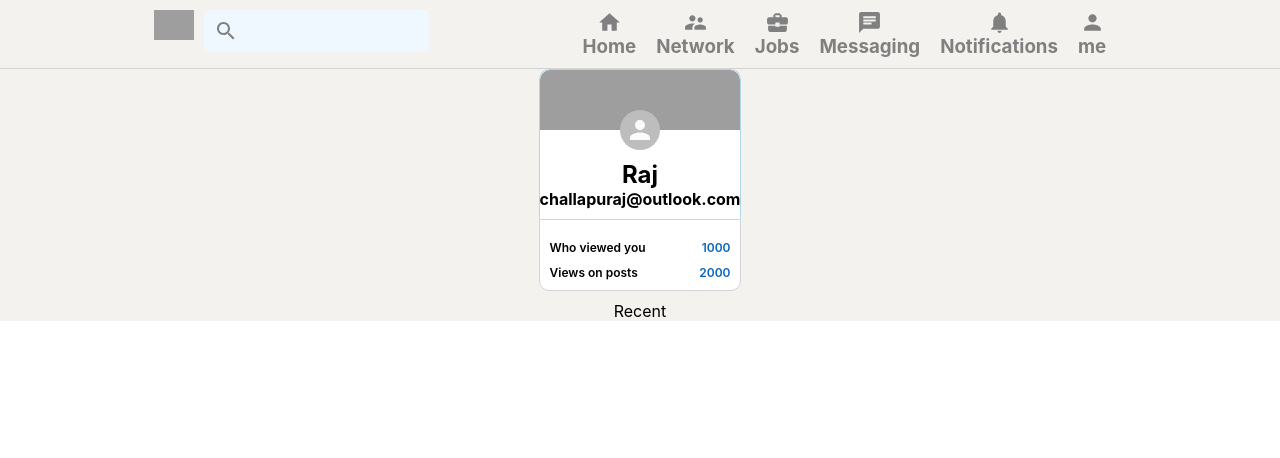
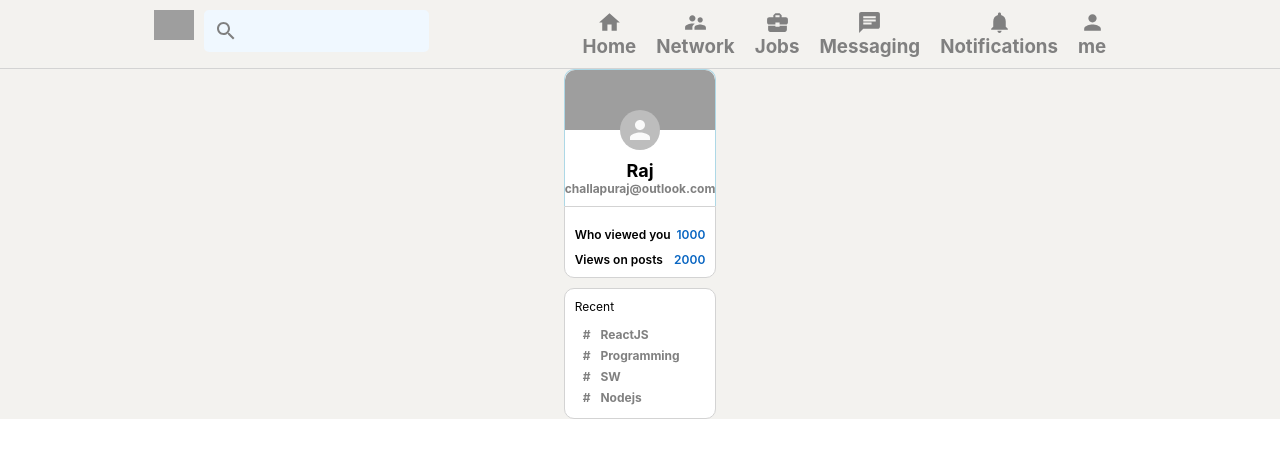
Before and after one commit to RajshekharChallapu/linkedinreplica, a React (Create React App) app: page / in a window 1280 px wide. Shown: the top 458 px of the page. Built offline with nearby package versions, Linux system fonts and the light colour scheme; grey boxes are pictures that could not be loaded.

Commit message:
sidebar and recent items section added

```diff
--- a/src/Sidebar.css
+++ b/src/Sidebar.css
@@ -11,7 +11,13 @@
     margin-bottom: 10px ;
 
 }
-
+.sidebar_top >h4 {
+    color: gray;
+    font-size: 12px;
+}
+.sidebar_top > h2{
+    font-size: 18px;
+}
 .sidebar_top{
     display:flex;
     flex-direction: column;
@@ -52,3 +58,35 @@
     font-weight: bold;
     color: #0a66c2 !important;
 }
+.sidebar_bottom{
+    text-align: left;
+    padding:10px;
+    border:1px solid lightgray;
+    background-color: white;
+    border-radius: 10px;
+    margin-top: 10px;
+}
+.sidebar_bottom  > p{
+    font-size: 12px;
+    padding-bottom:10px ;
+}
+
+.sidebar_recentItem{
+    display: flex;
+    font-size: 12px;
+    color: gray;
+    font-weight: bolder;
+    cursor: pointer;
+    padding: 3px;
+}
+.sidebar_recentItem:hover{
+    background-color: whitesmoke;
+    border-radius: 10px;
+    cursor: pointer;
+    color: black;
+}
+
+.sidebar_hash{
+    margin-right:10px;
+    margin-left:5px;
+}
--- a/src/Sidebar.js
+++ b/src/Sidebar.js
@@ -3,6 +3,12 @@
 import './Sidebar.css'
 
 function Sidebar() {
+    const recentItem = (topic) => (
+        <div className="sidebar_recentItem">
+            <span className="sidebar_hash">#</span>
+            <p>{topic}</p>
+        </div>
+    );
     return (
         <div className='sidebar'>
             <div className="sidebar_top">
@@ -23,6 +29,10 @@
             </div>
             <div className='sidebar_bottom'>
                 <p>Recent</p>
+                {recentItem('ReactJS')}
+                {recentItem('Programming')}
+                {recentItem('SW')}
+                {recentItem('Nodejs')}
             </div>
         </div>
     )
```
